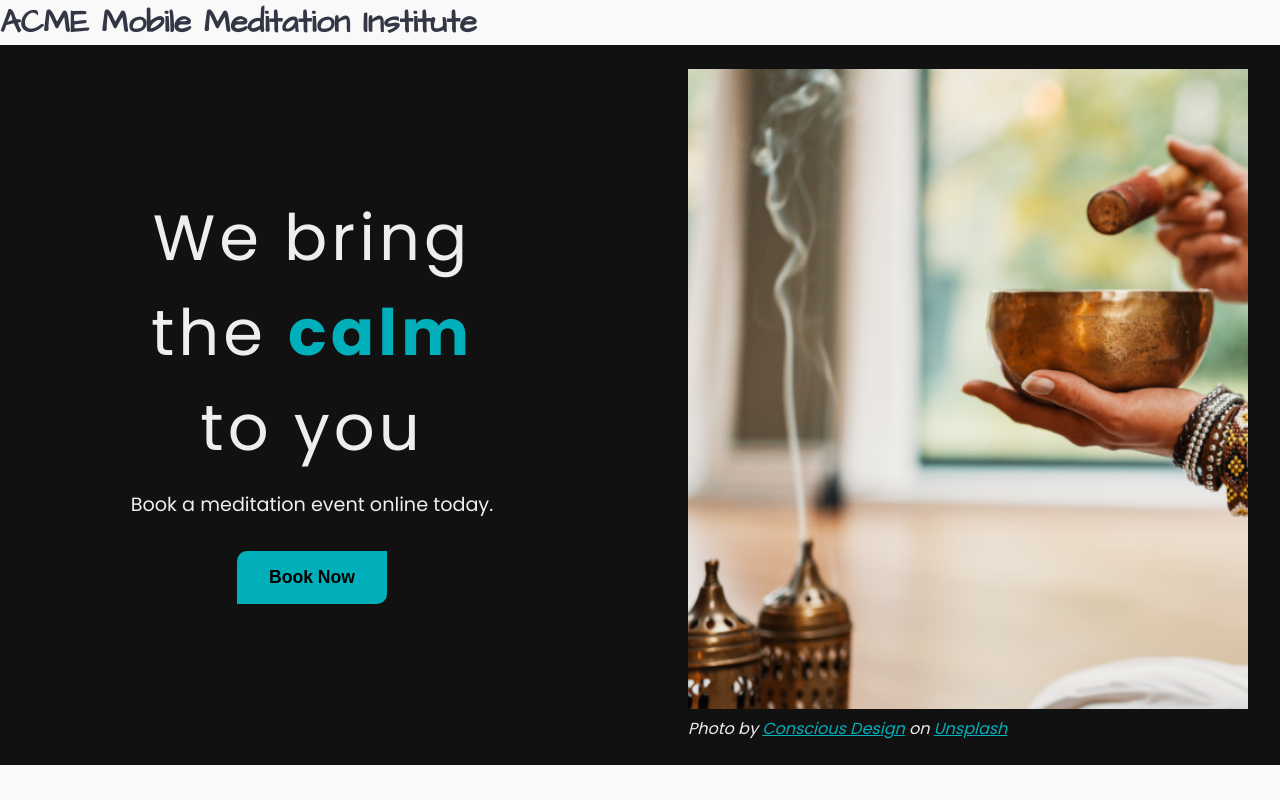
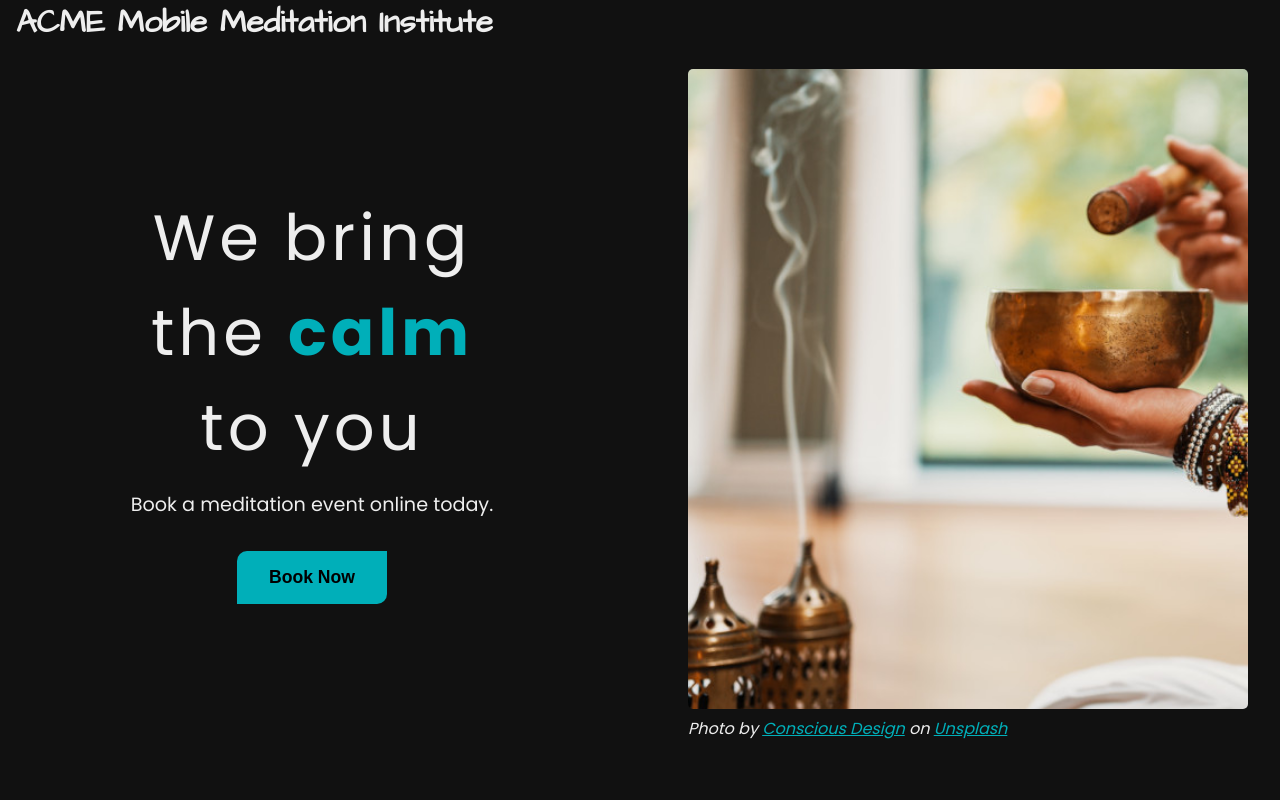
Before and after one commit to hdevilbiss/react-portfolio-website, a React (Create React App) app: page / in a window 1280 px wide. Shown: the top 800 px of the page. Built offline with nearby package versions, Linux system fonts and the light colour scheme.

Commit message:
💄 Move link and class styles to GlobalStyle

```diff
--- a/src/components/AboutSection.jsx
+++ b/src/components/AboutSection.jsx
@@ -46,18 +46,12 @@ const AboutSection = () => {
  */
 const StyledAbout = styled.div`
   align-items: center;
-  background-color: #111;
-  color: #eee;
   display: flex;
   overflow: hidden;
   gap: 1rem;
   justify-content: space-between;
   min-height: 90vh;
   padding: 0rem 2rem;
-  .calm {
-    color: #00afb9;
-    font-weight: bold;
-  }
   .title {
     letter-spacing: 0.25rem;
     margin-left: auto;
@@ -65,15 +59,10 @@ const StyledAbout = styled.div`
     text-align: center;
     width: fit-content;
   }
-  .photo-credit {
-    font-style: italic;
-    a {
-      color:#00afb9;
-      transition: all 0.5s ease;
-      &:hover {
-        color: #fff;
-      }
-    }
+  @media only screen and (max-width: 640px) {
+    align-items: flex-start;
+    background-image: url("../images/incense.jpg");
+    padding-top: 2rem;
   }
 `;
 
@@ -93,6 +82,14 @@ const StyledDescription = styled.div`
     padding-left: 2rem;
     padding-right: 2rem;
   }
+  /**
+  * Mobile
+  */
+  @media only screen and (max-width: 640px) {
+    margin-left: auto;
+    margin-right: auto;
+    padding-right: 0;
+  }
 `;
 
 const StyledImage = styled.div`
@@ -103,6 +100,12 @@ const StyledImage = styled.div`
     object-fit: cover;
     width: 100%;
   }
+  /**
+   * Mobile
+   */
+  @media only screen and (max-width: 640px) {
+    display: none;
+  }
 `;
 
 const Hide = styled.div`
--- a/src/components/GlobalStyle.jsx
+++ b/src/components/GlobalStyle.jsx
@@ -6,9 +6,16 @@ const GlobalStyle = createGlobalStyle`
   padding: 0;
 }
 body {
-  background:#faf9f9;
-  color: #333745;
+  background-color: #111;
+  color: #eee;
   font-family: 'Poppins', sans-serif;
+}
+a {
+  color:#00afb9;
+  transition: all 0.5s ease;
+  &:hover {
+    color: #fff;
+  }
 }
 button {
   border: none;
@@ -27,6 +34,8 @@ button {
 }
 h1 {
   font-family: 'Architects Daughter', cursive;
+  font-size: 2rem;
+  padding-left: 1rem;
 }
 h2 {
   font-size: 4rem;
@@ -38,11 +47,39 @@ h3 {
 h4 {
   font-size: 1.4rem;
 }
-p {
+h5, h6 {
+  font-size: 1.3rem;
+}
+h5, h6, p {
   font-size: 1.2rem;
   line-height: 150%;
   padding: 1rem 0rem;
 }
+img {
+  border-radius: 5px;
+}
+.calm {
+  color: #00afb9;
+  font-weight: bold;
+}
+.photo-credit {
+    font-style: italic;
+}
+  /**
+   * Mobile
+   */
+  @media only screen and (max-width: 640px) {
+    h1 {
+      margin-left: auto;
+      margin-right: auto;
+    }
+    h2 {
+      font-size: 2rem;
+    }
+    h3, h4, h5, h6, p {
+      font-size: 1rem;
+    }
+  }
 `;
 
 export default GlobalStyle;
```
